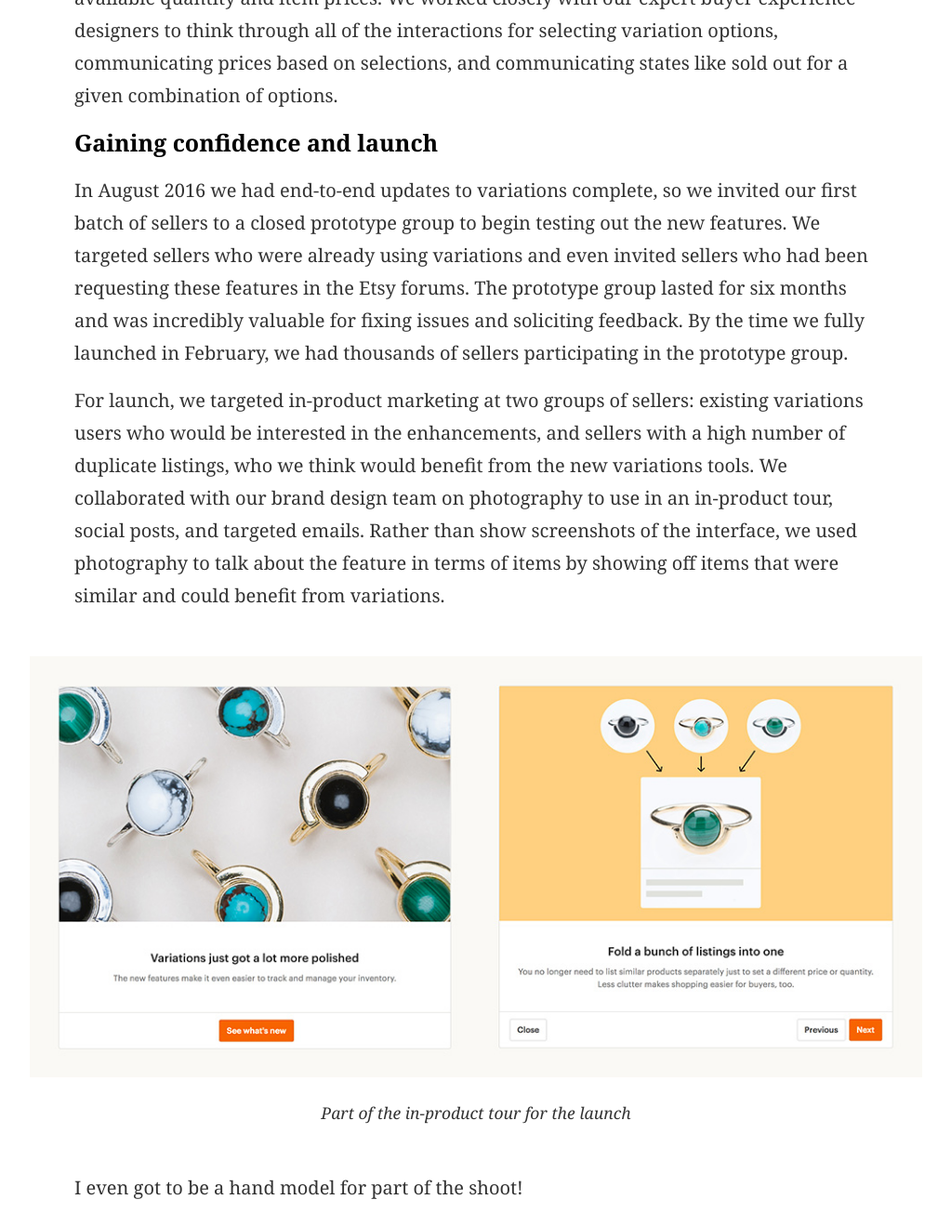
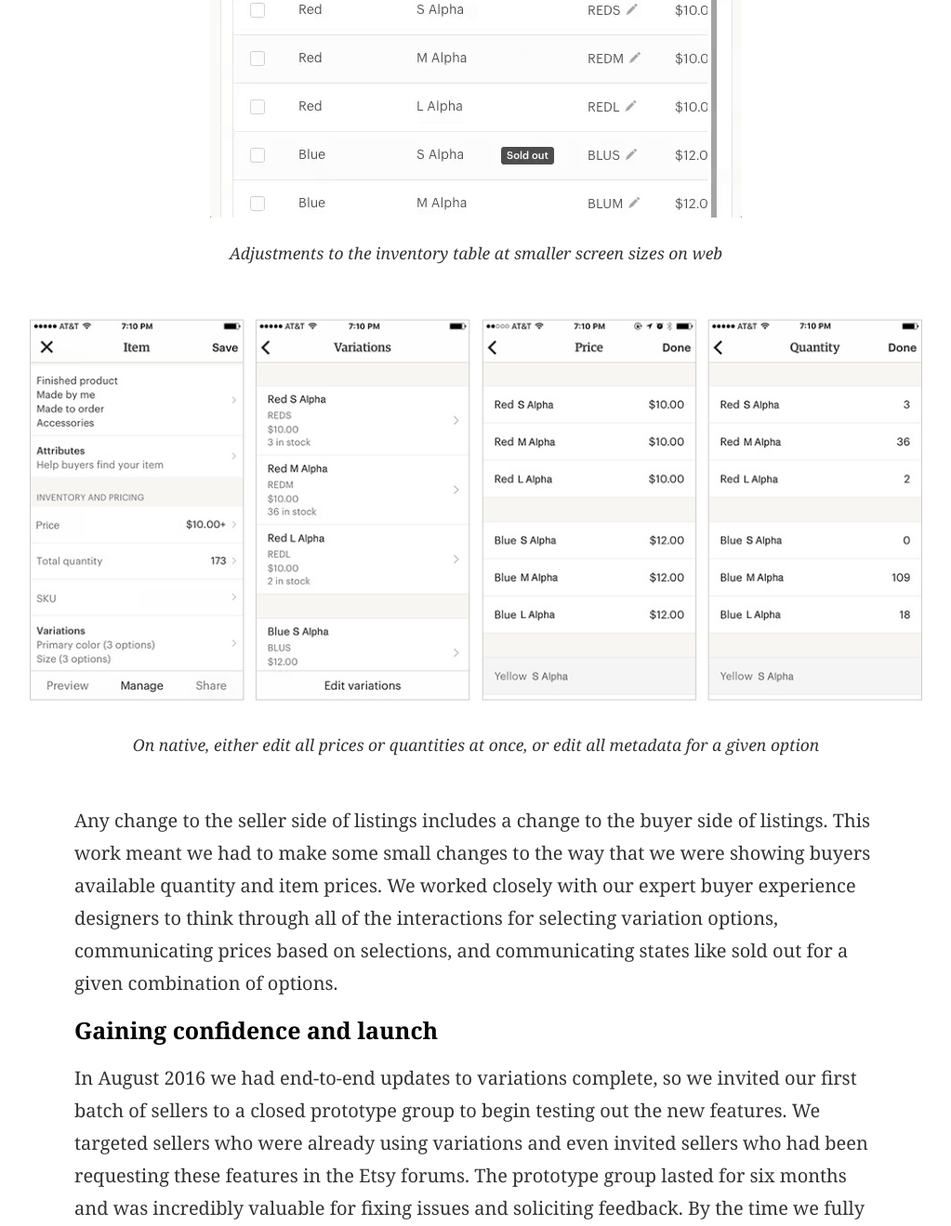
Before and after one commit to harllee/jessicaharllee.com, a Jekyll site: the page built from _work/etsy-inventory-management.markdown, in a window 1280 px wide and 1400 px high, scrolled down 10068 px, cut to the strip 0-1319 px from the top of the window. Shown: the whole strip at 93% size, without its empty margins (128-1151 px from the left). Built offline with Jekyll 4.4.1, drawn with Linux system fonts in a browser that asks for light colours; some of the changed text lies outside the part shown.

Commit message:
Add more assets to inventory post

```diff
--- a/_work/etsy-inventory-management.markdown
+++ b/_work/etsy-inventory-management.markdown
@@ -22,6 +22,8 @@ assets:
   name: etsy-inventory-marketing
 - path: "/uploads/etsy-inventory-instagram.gif"
   name: etsy-inventory-instagram
+- path: "/uploads/etsy-inventory-native.jpg"
+  name: etsy-inventory-native
 ---
 
 In 2017, we released an enormous update to the way sellers track their product inventory on Etsy by adding the ability to manage price, quantity, and stock keeping unit (SKU) for variations. This had been one of our top seller feature requests for years. These updates aligned Etsy’s inventory tools with the way that sellers thought about and kept track of their products. I was the lead designer.
@@ -105,6 +107,16 @@ The questions that we were trying to ask were much too focused on our interface,
 
 Another challenging part of the interface was how to handle the inventory table on smaller screens. At its most complex, the table could have 7 columns, and a table with cross-products could have hundreds, even thousands of rows. For mobile web, we looked to mobile spreadsheets as a guide for how to handle the table, and decided to side-scroll any overflowing columns. Rather than leave the cells as open inputs, which could be easy to fumble around on a phone, we built them to be tap-to-edit, which also allowed us to tighten up the spacing. On native phones, we offered two ways to edit the data: by “table row” (edit all of the metadata for one option) or by “table column” (edit all of my prices).
 
+<div class="mt-sm-4 mb-sm-4 ml-md-n4 mr-md-n4 text-center">
+  <img src="/uploads/etsy-inventory-mweb.gif">
+  <p class="text-small italic text-center">Adjustments to the inventory table at smaller screen sizes on web</p>
+</div>
+
+<div class="mt-sm-4 mb-sm-4 ml-md-n4 mr-md-n4 text-center">
+  <img src="/uploads/etsy-inventory-native.jpg">
+  <p class="text-small italic text-center">On native, either edit all prices or quantities at once, or edit all metadata for a given option</p>
+</div>
+
 Any change to the seller side of listings includes a change to the buyer side of listings. This work meant we had to make some small changes to the way that we were showing buyers available quantity and item prices. We worked closely with our expert buyer experience designers to think through all of the interactions for selecting variation options, communicating prices based on selections, and communicating states like sold out for a given combination of options.
 
 ### Gaining confidence and launch
@@ -115,7 +127,7 @@ For launch, we targeted in-product marketing at two groups of sellers: existing
 
 <div class="mt-sm-4 mb-sm-4 ml-md-n4 mr-md-n4">
   <img src="/uploads/etsy-inventory-marketing.jpg">
-  <p class="text-small italic text-center">Part of the in-product tour for the launch</p>
+  <p class="text-small italic text-center">Screens from the in-product tour for the launch</p>
 </div>
 
 I even got to be a hand model for part of the shoot!
@@ -138,7 +150,7 @@ Sellers were happy to finally be able to accurately track their item quantities
 		<p class="bold mb-sm-0 mb-md-1">Role</p>
 	</div>
 	<div class="col col-sm-12 col-md-9">
-		<p class="mb-sm-1">Design, development</p>
+		<p class="mb-sm-1">Lead designer, front-end development, hand model</p>
 	</div>
 	<div class="col col-sm-12 col-md-3">
 		<p class="bold mb-sm-0 mb-md-1">Core team</p>
```
Also changed, not shown: _uploads/etsy-inventory-mweb.gif (added), _uploads/etsy-inventory-native.jpg (added).
